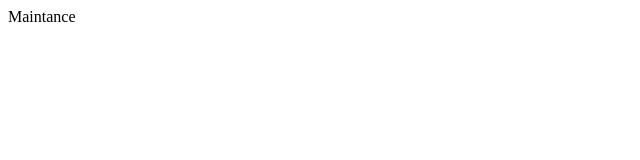
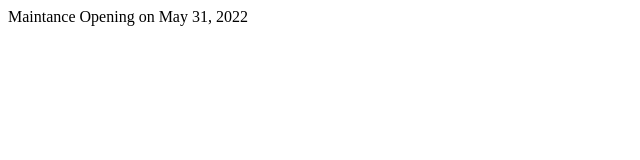
Before and after one commit to monsteach/welcome, a plain HTML site: page index.html in a window 1280 px wide. Shown: the whole page, without its empty margins (0-640 px from the left). Drawn offline with Linux system fonts and the light colour scheme.

Commit message:
Update index.html

```diff
--- a/index.html
+++ b/index.html
@@ -8,5 +8,9 @@
   </head>
    <body>
        Maintance
+
+         Opening on May 31, 2022
+
+
    </body>
   </html>
```
